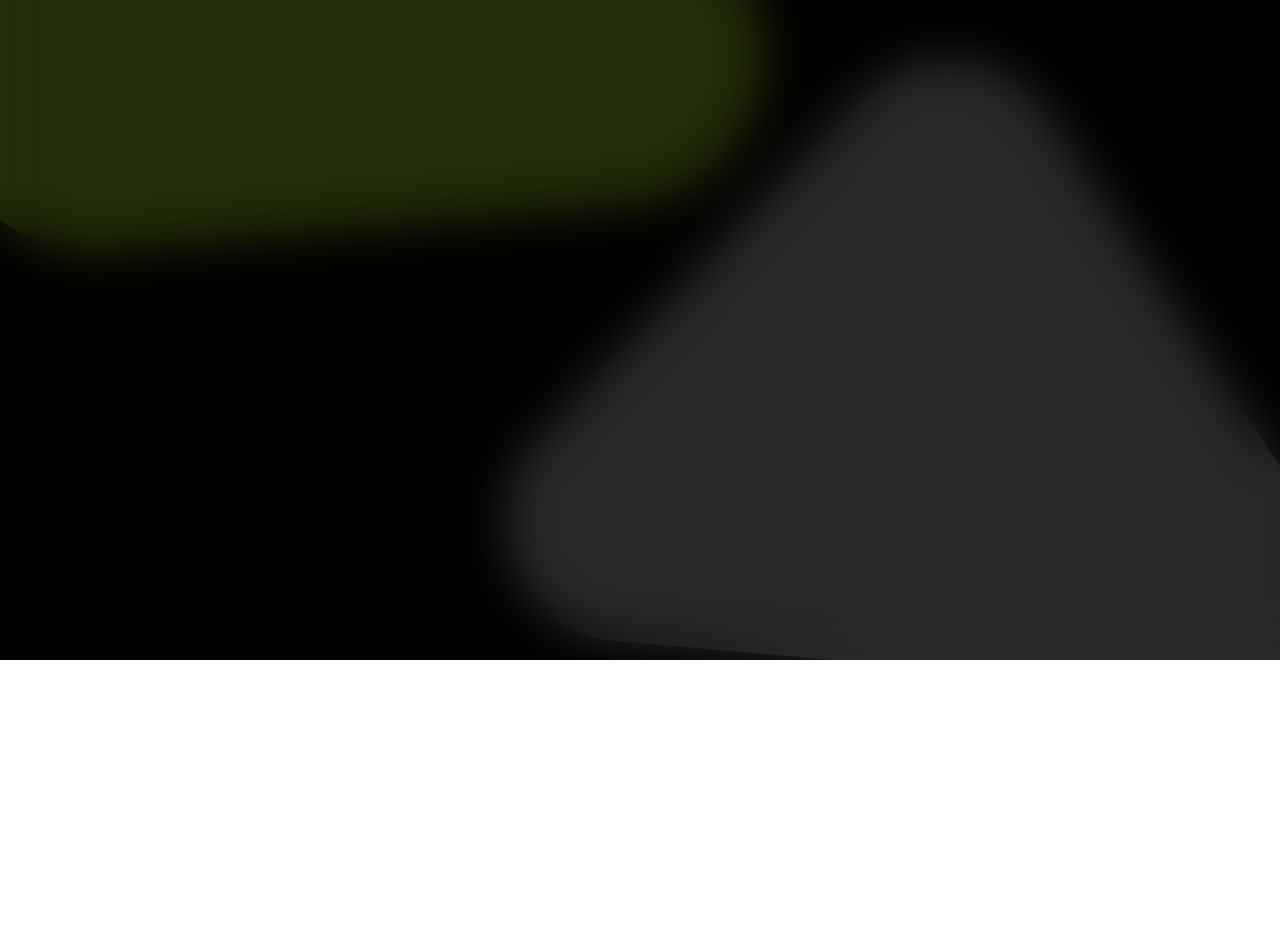
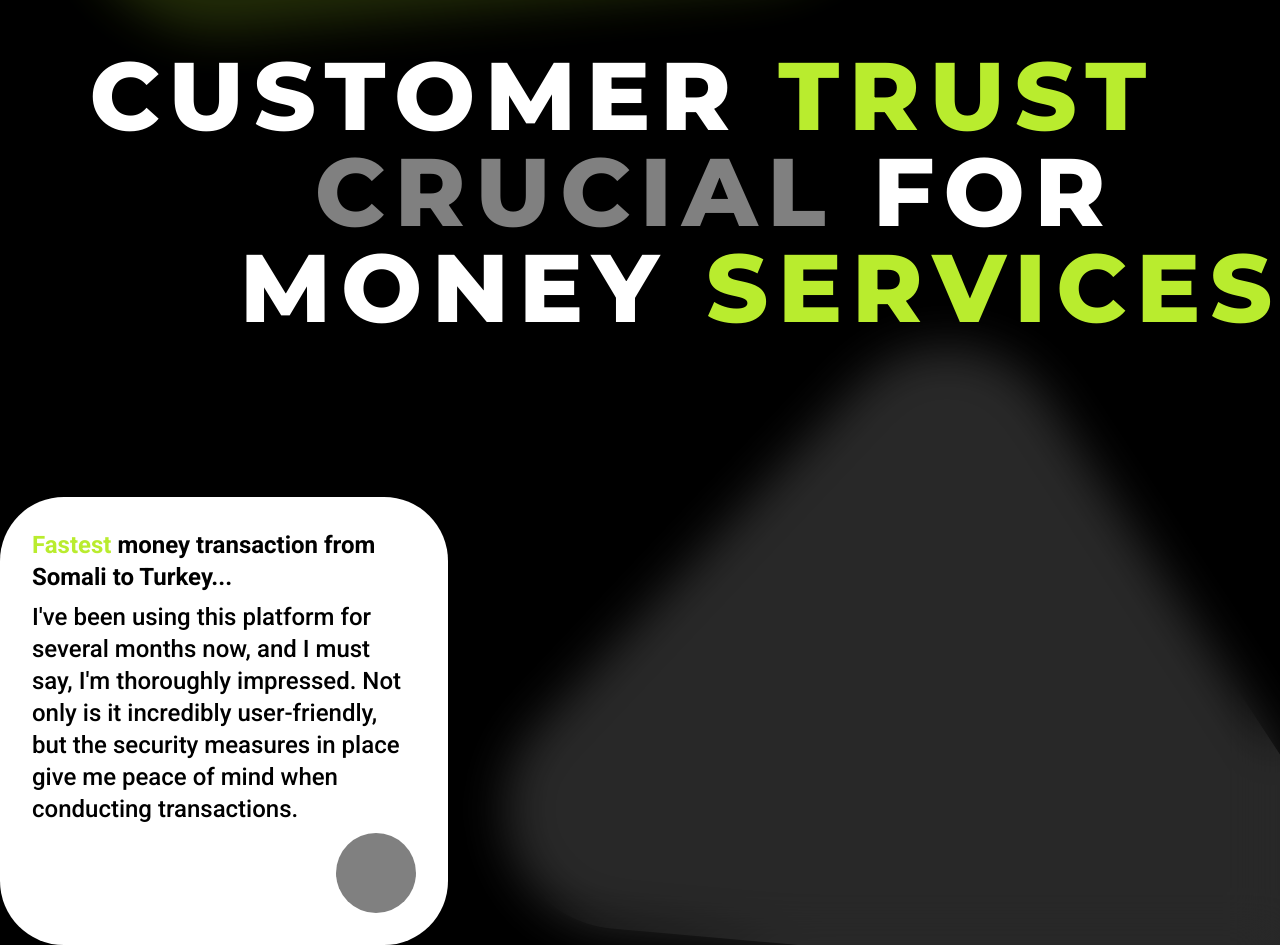
Before and after one commit to ismayil-allahverdiyev/rakspay-website, a React (Vite) app: page /reviews in a window 1280 px wide. Shown: the part 140-1085 px from the top of the page. Before the commit the page ends 800 px from the top, so only its background shows below. Built offline with nearby package versions, Linux system fonts and the light colour scheme.

Commit message:
review page small updates

```diff
--- /dev/null
+++ b/src/modules/review/components/header_component.tsx
@@ -0,0 +1,15 @@
+import CustomButtonComponent from "../../shared/components/general/custom_button_component";
+
+export default function HeaderComponent() {
+    return <div className="flex p-[7%] space-x-14">
+        <p className="whitespace-pre text-8xl tracking-widest font-title font-extrabold">
+            CUSTOMER <span className="text-primary">TRUST</span><br />      <span className="text-custom-grey">CRUCIAL</span> FOR<br />    MONEY <span className="text-primary">SERVICES</span>
+        </p>
+        <div className="flex flex-col justify-end items-end space-y-12">
+            <p className="text-xl">
+                Backed by extensive international user feedback, our services offer a secure and dependable avenue for monetary transactions.
+            </p>
+            <CustomButtonComponent title="More" style="text-xl" />
+        </div>
+    </div>;
+}
--- /dev/null
+++ b/src/modules/review/components/review_component.tsx
@@ -0,0 +1,15 @@
+export default function ReviewComponent() {
+    return <div className="flex flex-col justify-between items-end w-[28rem] h-[28rem] bg-white rounded-[4rem] p-8 text-2xl text-black font-medium">
+        <div>
+            <p className="font-semibold">
+                <span className="text-primary font-semibold">Fastest</span> money transaction from Somali to Turkey...
+            </p>
+            <p className="mt-2">
+                I've been using this platform for several months now, and I must say, I'm thoroughly impressed. Not only is it incredibly user-friendly, but the security measures in place give me peace of mind when conducting transactions.
+            </p>
+        </div>
+        <div className="rounded-full w-[5rem] h-[5rem] bg-custom-grey">
+
+        </div>
+    </div>
+}
--- a/src/modules/review/features/description_background.tsx
+++ b/src/modules/review/features/description_background.tsx
@@ -2,10 +2,10 @@ import GreyTriangle from '../../../assets/images/grey-triangle.svg';
 import GreenTriangle from '../../../assets/images/green-triangle.svg';
 
 export default function DescriptionBackground({ children }: any) {
-    return <div className="h-screen w-full bg-black text-white relative overflow-hidden">
+    return <div className="w-full bg-black text-white relative overflow-hidden">
         <img src={GreyTriangle} alt="" className='rotate-[5deg] absolute -right-[5%] -bottom-[1%]' />
-        <img src={GreenTriangle} alt="" className='rotate-[-5deg] scale-150 absolute left-[5%] -top-[20%]' />
-        <div className="h-screen w-full bg-black backdrop-blur-xl bg-opacity-25 relative">
+        <img src={GreenTriangle} alt="" className='rotate-[-5deg] scale-150 absolute left-[15%] -top-[35%]' />
+        <div className="w-full bg-black backdrop-blur-xl bg-opacity-25 relative">
             {children}
         </div>
     </div>
--- /dev/null
+++ b/src/modules/review/features/reviews_feature.tsx
@@ -0,0 +1,8 @@
+import ReviewComponent from "../components/review_component";
+
+export default function ReviewsFeature() {
+    return <div className="flex">
+        <ReviewComponent />
+
+    </div>
+}
--- a/src/modules/review/index.tsx
+++ b/src/modules/review/index.tsx
@@ -1,5 +1,3 @@
-import Navbar from "../shared/features/navbar_feature";
-import DescriptionBackground from "./features/description_background";
 import MainPart from "./layout/main_part";
 
 export default function ReviewPageView() {
--- a/src/modules/review/layout/main_part.tsx
+++ b/src/modules/review/layout/main_part.tsx
@@ -1,9 +1,12 @@
 import Navbar from "../../shared/features/navbar_feature";
+import HeaderComponent from "../components/header_component";
 import DescriptionBackground from "../features/description_background";
+import ReviewsFeature from "../features/reviews_feature";
 
 export default function MainPart() {
     return <DescriptionBackground>
         <Navbar />
-
+        <HeaderComponent />
+        <ReviewsFeature />
     </DescriptionBackground >
 }
```
